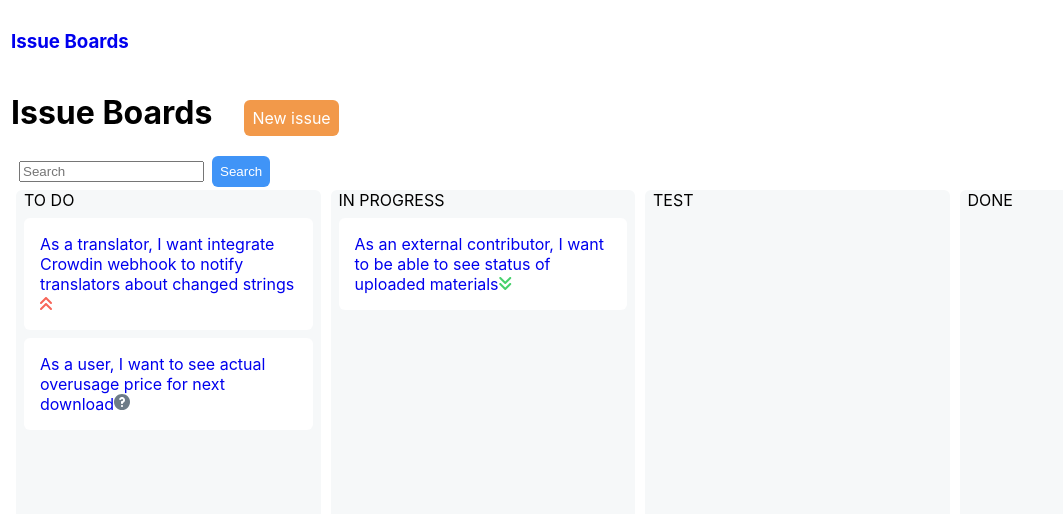
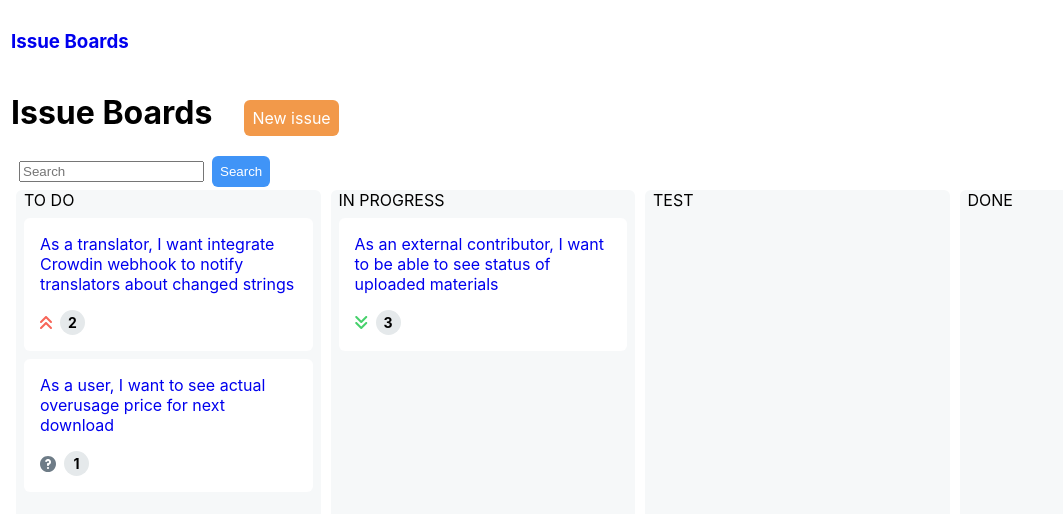
Before and after one commit to ViktorBachmanov/PL-Issue_Boards, a React (Create React App) app: page / in a window 1280 px wide. Shown: the top 514 px of the page, without its empty margins (0-1063 px from the left). Built offline with nearby package versions, Linux system fonts and the light colour scheme.

Commit message:
StoryPointsPic done

```diff
--- a/src/App.css
+++ b/src/App.css
@@ -76,6 +76,13 @@
   margin: 8px 0;
 }
 
+.card__footer {
+  display: flex;
+  align-items: center;
+  margin-top: 1rem;
+}
+
+
 
 .edit-form {
   width: 535px;
@@ -90,3 +97,19 @@
   display: inline-block;
   width: 100%;
 }
+
+.story-points-pic {
+  width: 25px;
+  height: 25px;
+  border-radius: 50%;
+  background-color: #E5E9EB;
+  font-size: 14px;
+  font-weight: bold;
+  display: flex;
+  justify-content: center;
+  align-items: center;
+}
+
+.story-points-pic_theme-1 {
+  margin-left: 0.5rem;
+}
--- a/src/components/board.js
+++ b/src/components/board.js
@@ -12,7 +12,8 @@
         return <Card key={todo.id}
                     content={todo.title}
                     id={todo.id}
-                    level={todo.priority}/>;
+                    level={todo.priority}
+                    storyPoints={todo.storyPoints}/>;
     });
 
     const handleDragOver = (ev) => {
--- a/src/features/todos/card.js
+++ b/src/features/todos/card.js
@@ -13,7 +13,11 @@
     return (
         <div className="card card_theme-1" draggable="true" onDragStart={handleDragStart}>
             <Link to={props.id} draggable='false'>{props.content}</Link>
-            <PriorityPic level={props.level} />
+
+            <div className="card__footer">
+                <PriorityPic level={props.level} />
+                <div className="story-points-pic story-points-pic_theme-1">{props.storyPoints}</div>
+            </div>
         </div>
     );
 }
```
